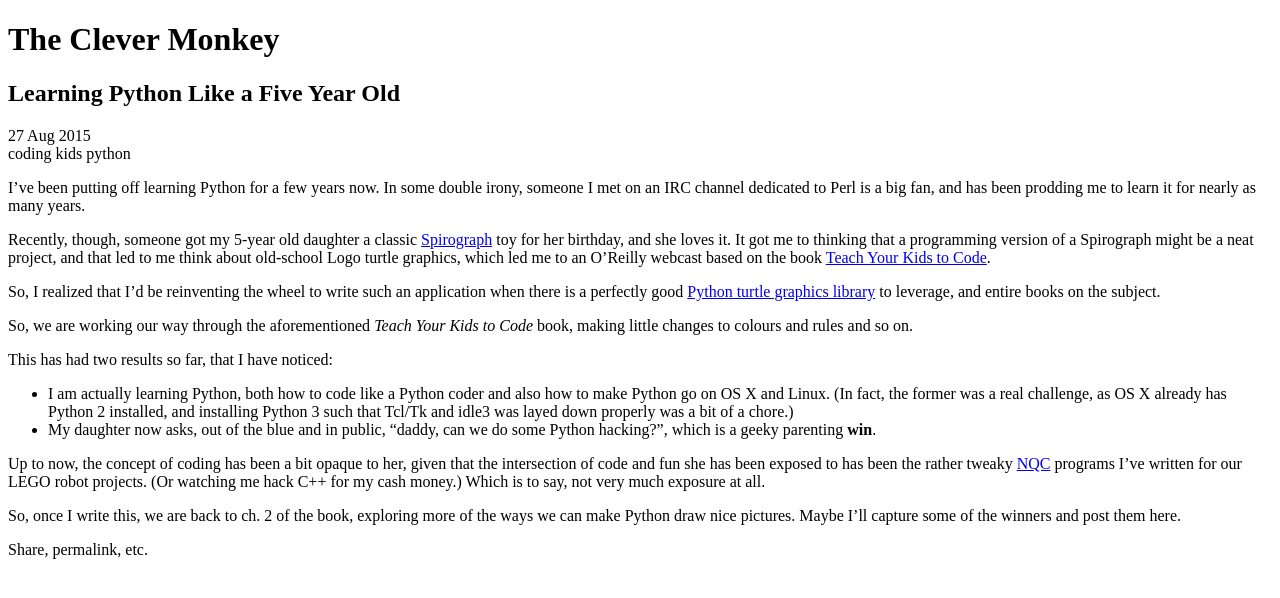
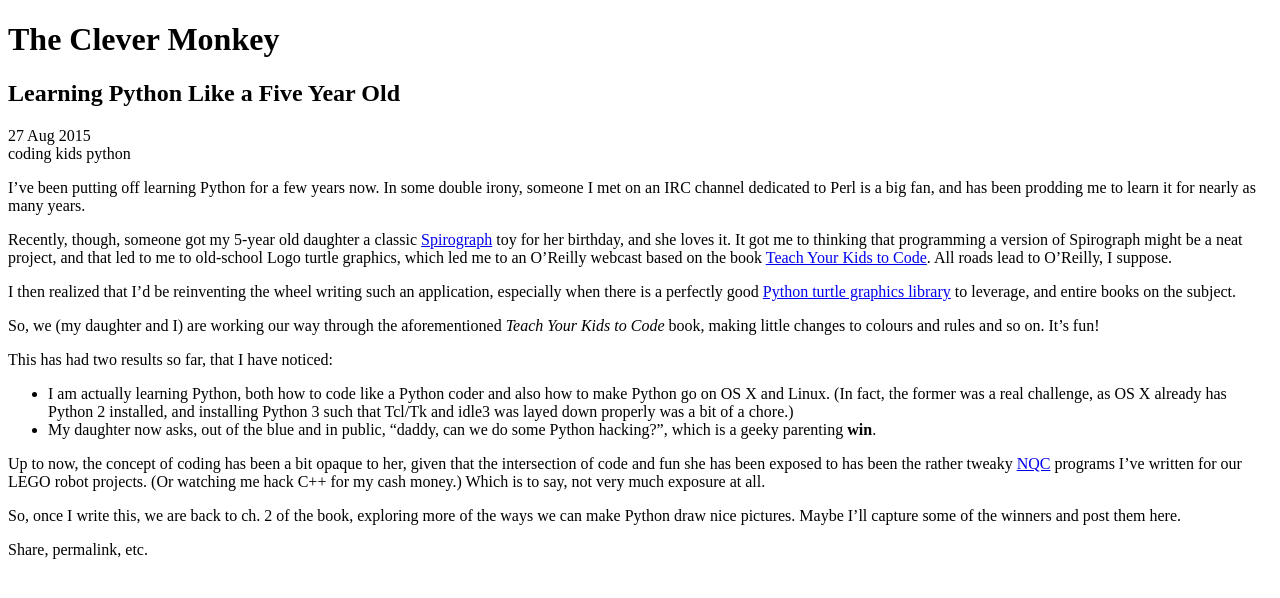
Before and after one commit to jverne/jverne.github.io, a Jekyll site: the page built from _posts/2015-08-27-learning-python-like-a-5-year-old.md, in a window 1280 px wide. Shown: the top 598 px of the page. Built offline with Jekyll 4.4.1, drawn with Linux system fonts in a browser that asks for light colours.

Commit message:
Out of practice. Fixup the grammar.

```diff
--- a/_posts/2015-08-27-learning-python-like-a-5-year-old.md
+++ b/_posts/2015-08-27-learning-python-like-a-5-year-old.md
@@ -7,13 +7,14 @@ tags:
   - coding
 ---
 
+
 I've been putting off learning Python for a few years now. In some double irony, someone I met on an IRC channel dedicated to Perl is a big fan, and has been prodding me to learn it for nearly as many years.
 
-Recently, though, someone got my 5-year old daughter a classic [Spirograph](https://en.wikipedia.org/wiki/Spirograph) toy for her birthday, and she loves it. It got me to thinking that a programming version of a Spirograph might be a neat project, and that led to me think about old-school Logo turtle graphics, which led me to an O'Reilly webcast based on the book [Teach Your Kids to Code](https://www.nostarch.com/teachkids).
+Recently, though, someone got my 5-year old daughter a classic [Spirograph](https://en.wikipedia.org/wiki/Spirograph) toy for her birthday, and she loves it. It got me to thinking that programming a version of Spirograph might be a neat project, and that led to me to old-school Logo turtle graphics, which led me to an O'Reilly webcast based on the book [Teach Your Kids to Code](https://www.nostarch.com/teachkids). All roads lead to O'Reilly, I suppose.
 
-So, I realized that I'd be reinventing the wheel to write such an application when there is a perfectly good [Python turtle graphics library](https://docs.python.org/3.5/library/turtle.html) to leverage, and entire books on the subject.
+I then realized that I'd be reinventing the wheel writing such an application, especially when there is a perfectly good [Python turtle graphics library](https://docs.python.org/3.5/library/turtle.html) to leverage, and entire books on the subject.
 
-So, we are working our way through the aforementioned _Teach Your Kids to Code_ book, making little changes to colours and rules and so on.
+So, we (my daughter and I) are working our way through the aforementioned _Teach Your Kids to Code_ book, making little changes to colours and rules and so on. It's fun!
 
 This has had two results so far, that I have noticed:
 
```
